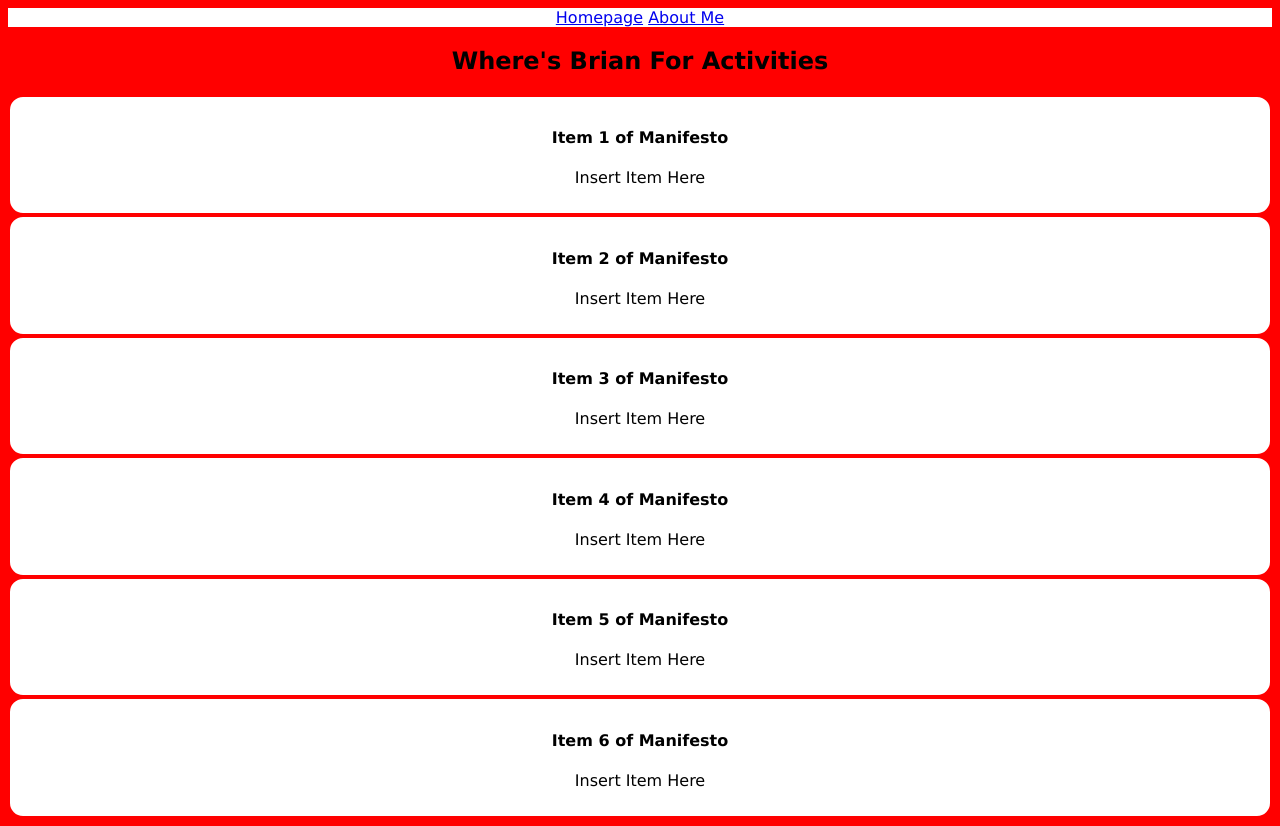
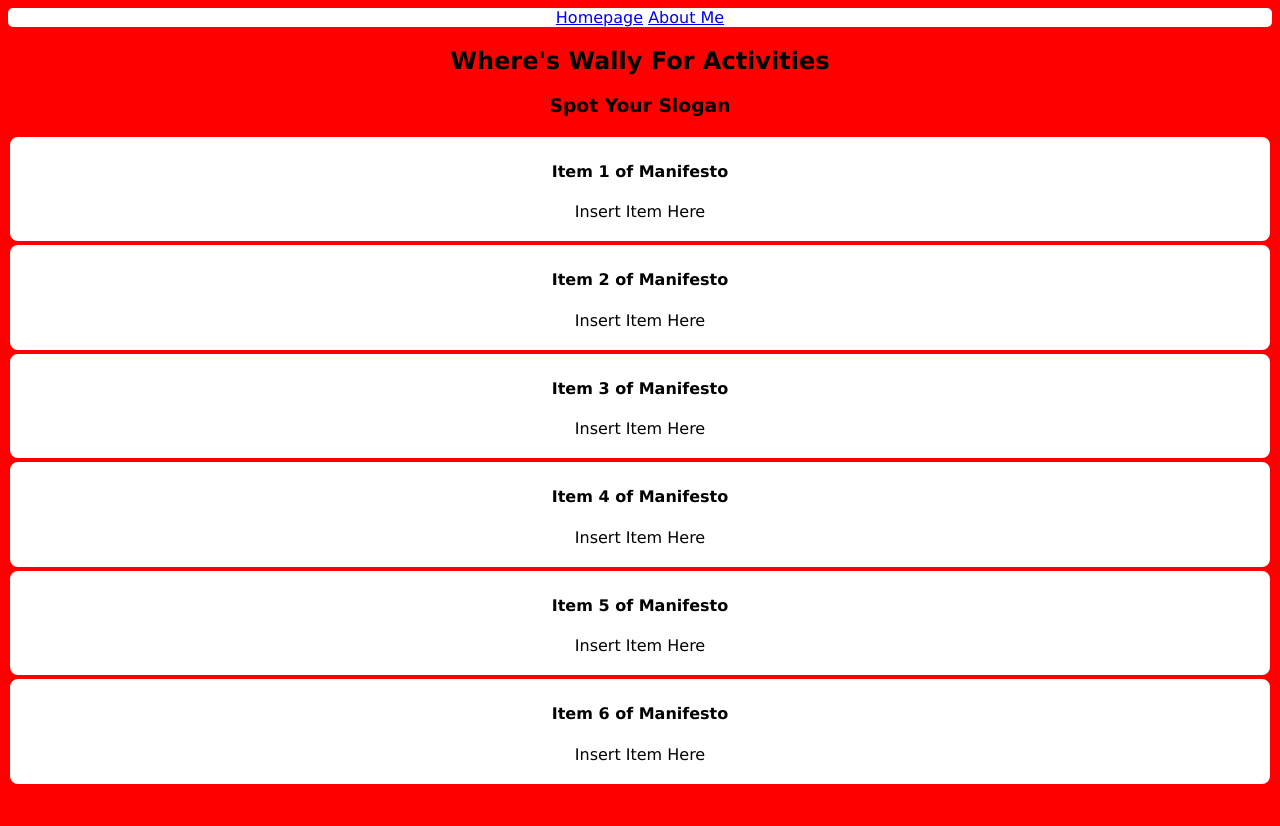
Before and after one commit to Wally4Activities/Wally4Activities.github.io, a plain HTML site: page index.html in a window 1280 px wide. After the commit the page ends 800 px from the top, so only its background shows below. Drawn offline with Linux system fonts and the light colour scheme.

Commit message:
Bit of a format change
Only some format changing and the slogan added

```diff
--- a/index.html
+++ b/index.html
@@ -2,7 +2,8 @@
   <head>
     <title>Wally For Activities</title>
     <style>
-      section {background-color:white;border:2px solid red;border-radius:15px;padding:10px;}
+      section {background-color:white;border:2px solid red;border-radius:10px;padding:4px;}
+      nav {border-radius:5px;}
     </style>
   </head>
   <body>
@@ -12,7 +13,8 @@
         <a href="about.html">About Me</a>
       </nav>
       <header style="background-color:red;">
-        <h1> Where's Brian For Activities </h1>
+        <h1> Where's Wally For Activities </h1>
+        <h3> Spot Your Slogan </h3>
       </header>
       <section>
         <h4> Item 1 of Manifesto </h4>
```
